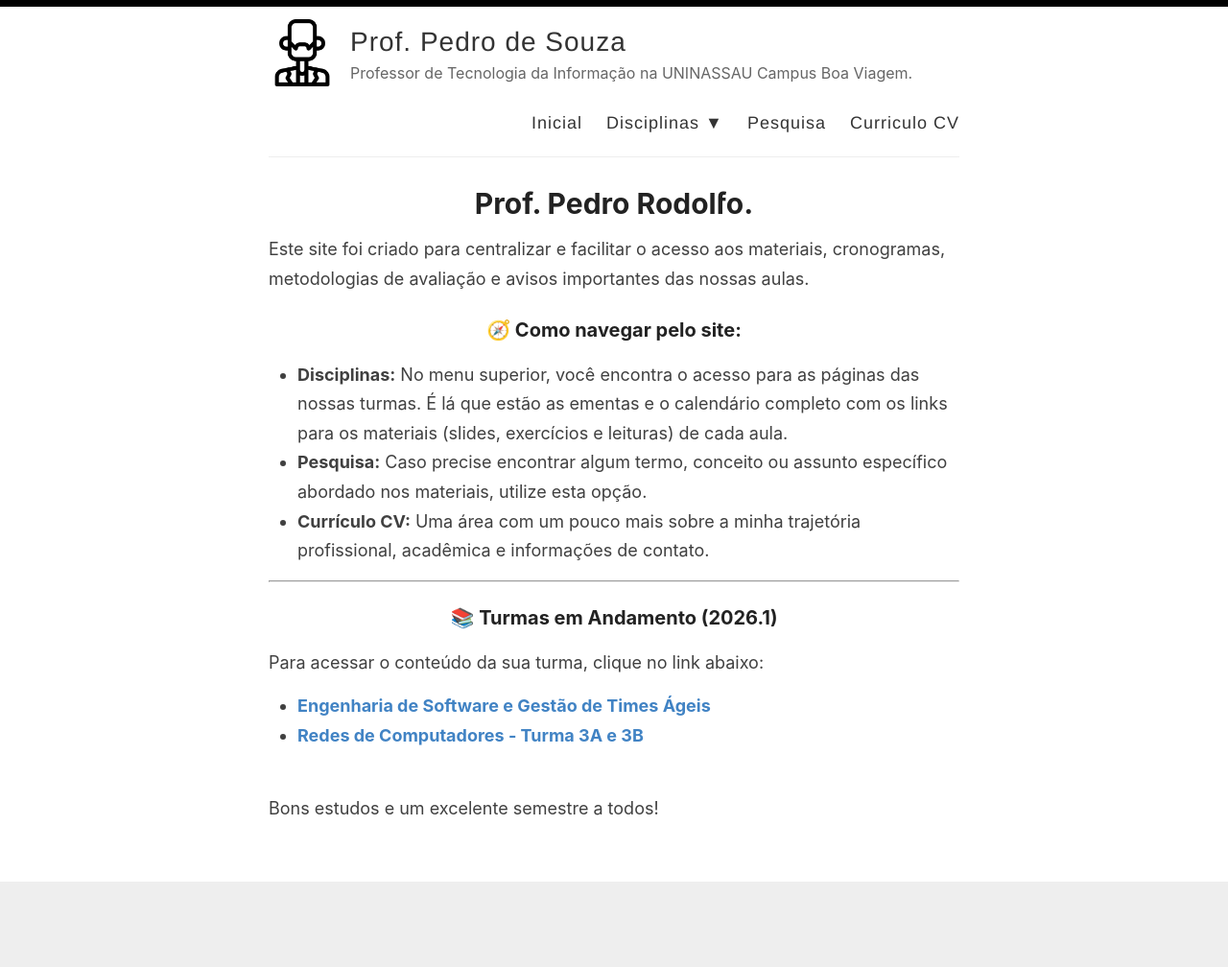
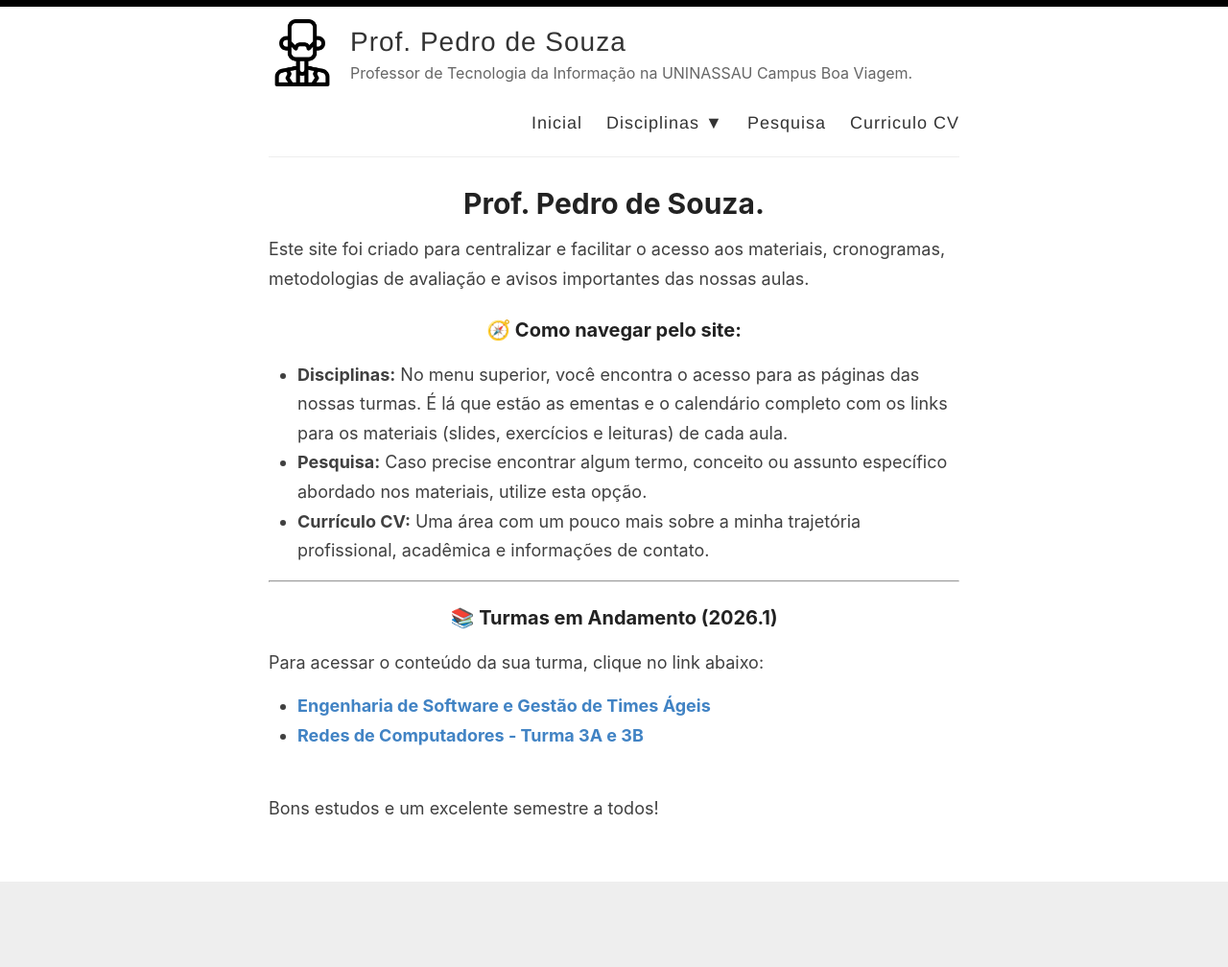
Before and after one commit to prgsouza/prgsouza.github.io, a Jekyll site: the page built from index.md, in a window 1280 px wide. Shown: the whole page at 96% size. Built offline with Jekyll 4.4.1, drawn with Linux system fonts in a browser that asks for light colours.

Commit message:
nova correcao

```diff
--- a/index.md
+++ b/index.md
@@ -1,6 +1,6 @@
 ---
 layout: page
-title: "Prof. Pedro Rodolfo."
+title: "Prof. Pedro de Souza."
 permalink: /
 ---
 
```
